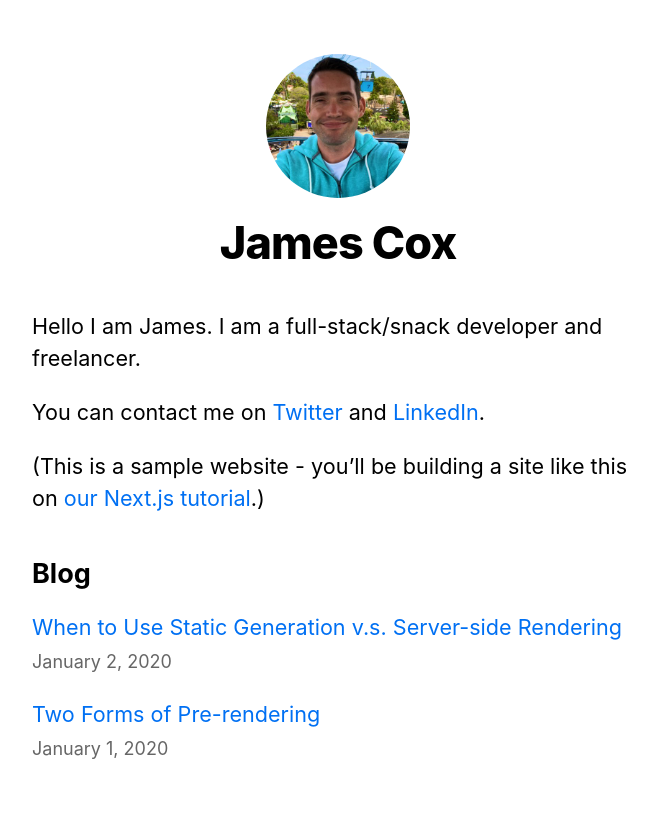
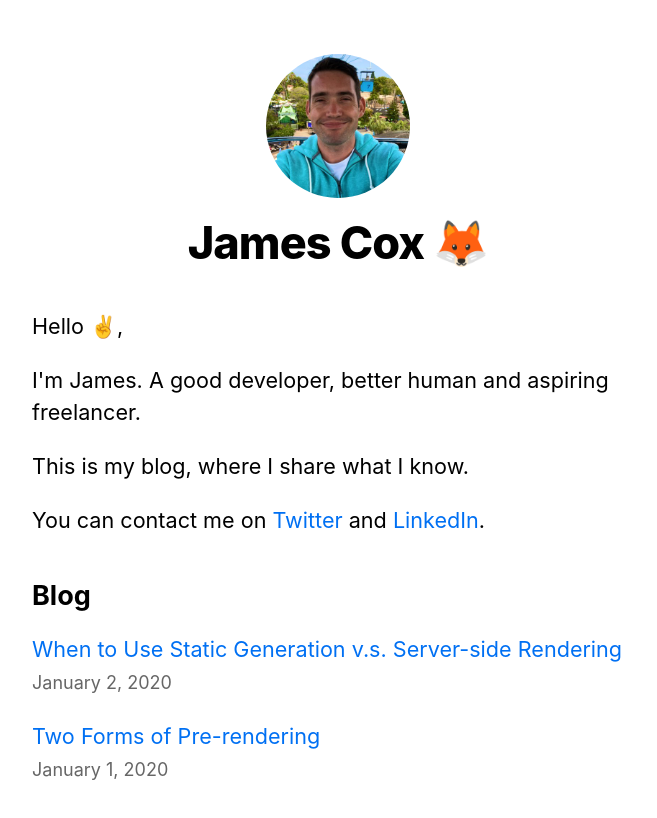
Before and after one commit to jamesncox/next-sample-blog, a Next.js app: page / in a window 1280 px wide. Shown: the top 818 px of the page, without its empty margins (302-959 px from the left). Built offline with nearby package versions, Linux system fonts and the light colour scheme.

Commit message:
Update layout name: James Cox with fox, and index.js about me

```diff
--- a/components/layout.js
+++ b/components/layout.js
@@ -4,7 +4,7 @@ import styles from './layout.module.css'
 import utilStyles from '../styles/utils.module.css'
 import Link from 'next/link'
 
-const name = 'James Cox'
+const name = 'James Cox 🦊'
 export const siteTitle = `James' Blog`
 
 export default function Layout({ children, home }) {
--- a/pages/index.js
+++ b/pages/index.js
@@ -22,17 +22,15 @@ export default function Home({ allPostsData }) {
         <title>{siteTitle}</title>
       </Head>
       <section className={utilStyles.headingMd}>
-        <p>Hello I am James. I am a full-stack/snack developer and freelancer.</p>
+        <p>Hello ✌️,</p>
+        <p>I'm James. A good developer, better human and aspiring freelancer.</p>
+        <p>This is my blog, where I share what I know.</p>
         <p>
           You can contact me on  {' '}
           <a href="https://twitter.com/MemRook">Twitter</a>  {' '}
           and {' '}
           <a href="https://www.linkedin.com/in/jamesnathanielcox/">LinkedIn</a>
           .
-        </p>
-        <p>
-          (This is a sample website - you’ll be building a site like this on{' '}
-          <a href="https://nextjs.org/learn">our Next.js tutorial</a>.)
         </p>
       </section>
 
```
